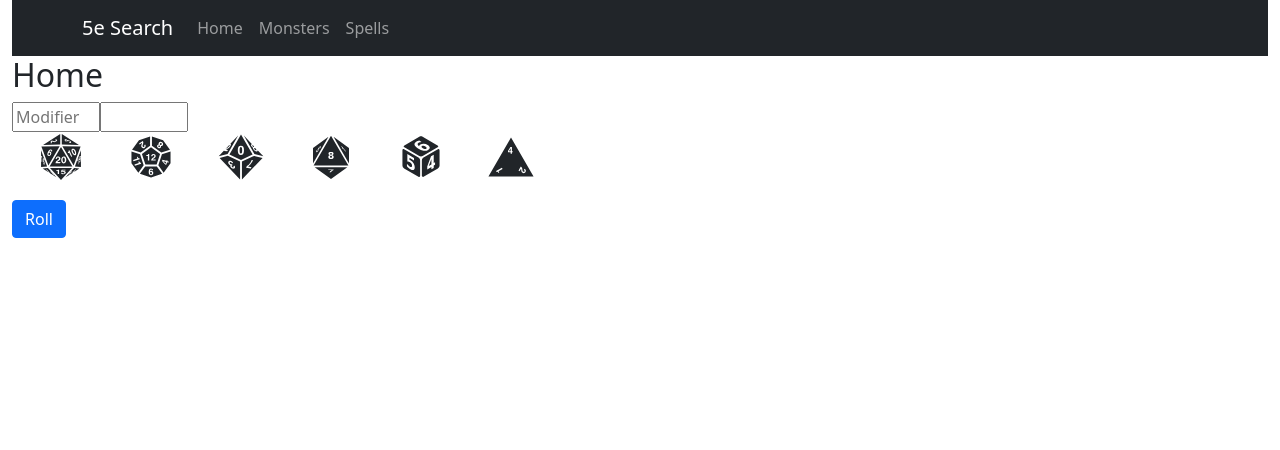
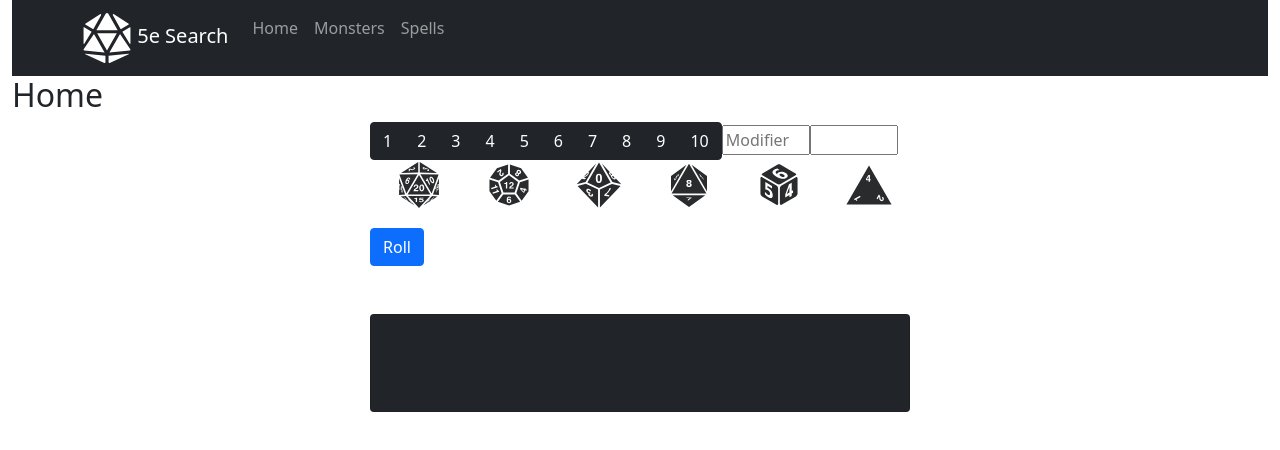
Before and after one commit to aaronprestwich/final-project, a React (Create React App) app: page / in a window 1280 px wide. Shown: the top 450 px of the page. Built offline with nearby package versions, Linux system fonts and the light colour scheme.

Commit message:
third commit - css changes for dice roller

```diff
--- a/src/App.css
+++ b/src/App.css
@@ -5,3 +5,13 @@
 input[type="radio"] {
   display: none;
 }
+
+.tray {
+  display: flex;
+  justify-content: center;
+}
+
+.group1 {
+  cursor: pointer;
+  color: #292b2c;
+}
--- a/src/App.js
+++ b/src/App.js
@@ -6,6 +6,8 @@ import ButtonGroup from "react-bootstrap/ButtonGroup";
 import Container from "react-bootstrap/Container";
 import Nav from'react-bootstrap/Nav';
 import Navbar from "react-bootstrap/Navbar";
+
+import { FaDiceD20 } from 'react-icons/fa'
 
 
 import {
@@ -27,7 +29,7 @@ export default function App() {
         <Navbar expand="lg" variant="dark" bg="dark">
           <Container>
             <Nav className="me-auto">
-              <Navbar.Brand as= {Link}>5e Search</Navbar.Brand>
+              <Navbar.Brand as= {Link}><FaDiceD20 size={50}/> 5e Search</Navbar.Brand>
               <Nav.Link as = {Link} to='/'>Home</Nav.Link>
               <Nav.Link as = {Link} to='/monsters'>Monsters</Nav.Link>
               <Nav.Link as = {Link} to='/spells'>Spells</Nav.Link>
@@ -43,7 +45,7 @@ export default function App() {
                 <h2>Spells</h2>
                 <SpellContainer/>
               </Route>
-              <Route path='/'>
+              <Route path='/' className = "tray">
                 <h2>Home</h2>
                 <Tray/>
               </Route>
--- a/src/Components/DiceRoller/D20.js
+++ b/src/Components/DiceRoller/D20.js
@@ -1,7 +1,5 @@
 import React, { useState,useEffect } from "react";
-import Button from "react-bootstrap/Button";
-import Form from "react-bootstrap/Form"
-import { FaDiceD20 } from 'react-icons/fa'
+import { Container, Card, ButtonGroup, Button, Form } from "react-bootstrap";
 import {GiDiceTwentyFacesTwenty,
         GiD12,
         GiD10,
@@ -13,8 +11,8 @@ import {GiDiceTwentyFacesTwenty,
 
 
 const D20 = () => {
-    const [modifier, setModifier] = useState('');
-    const [diceAmount, setDice] = useState('');
+    const [modifier, setModifier] = useState(0);
+    const [diceAmount, setDice] = useState(1);
     const [roll, setRoll] = useState('');
     const [radio, setRadio] = useState(d20)
     let die = radio;
@@ -46,7 +44,7 @@ const D20 = () => {
                 modifiedRoll = 'Nat 20!';
             }
             else{
-                modifiedRoll = baseRoll + modifier;
+                modifiedRoll = `Rolled 1 D${dice} Modifier: ${modifier} Base Roll: ${baseRoll} Total:${baseRoll + modifier}`;
             }
         }
         else{
@@ -57,7 +55,7 @@ const D20 = () => {
                 console.log(`Amount of dice: ${diceAmount} Total before modifier: ${baseRoll} D${dice} Rolled ${i} dice`);
                 i++
             } while (i < diceAmount);
-            modifiedRoll = baseRoll + modifier;
+            modifiedRoll = `Rolled ${diceAmount} D${dice} Modifier: ${modifier} Base Roll: ${baseRoll} Total:${baseRoll + modifier}`;
         }
         console.log(`${baseRoll} + ${modifier} = ${modifiedRoll}`)
 
@@ -66,7 +64,18 @@ const D20 = () => {
 
     return (
         <div>
+            <ButtonGroup aria-label="Basic example">
+                {[...Array(10)].map((diceButton, i) => {
+                    const numDice = i + 1;
 
+                    return (
+                        <Button variant="dark"
+                        value = {numDice}
+                        onClick = {getDice}>
+                            {numDice}</Button>
+                    );
+                })}
+            </ButtonGroup>
             <input type="number" placeholder="Modifier"
                 min="-5" max="10"
                 onChange = {getModifier}></input>
@@ -77,69 +86,71 @@ const D20 = () => {
                 <div key={`inline-radio`} className="mb-3">
                 <Form.Check
                     inline
+                    name = "group1"
                     type={'radio'}
-                    name = "group1"
                     id = 'D20'
                     isValid = {radio === d20}
                     value = {d20}
-                    label={<GiDiceTwentyFacesTwenty size = {50}/>}
+                    label={<GiDiceTwentyFacesTwenty className = "group1" color = {radio == d20 ? "grey" : "#292b2c"} size = {50}/>}
                     onChange = {(e) => { setRadio(e.target.value)}}
                 />
                 <Form.Check
                     inline
+                    name = "group1"
                     type={'radio'}
-                    name = "group1"
                     id = 'D12'
                     isValid = {radio === d12}
                     value = {d12}
-                    label={<GiD12 size = {50}/>}
+                    label={<GiD12 className = "group1" color = {radio == d12 ? "grey" : "#292b2c"} size = {50}/>}
                     onChange = {(e) => { setRadio(e.target.value)}}
                 />
                 <Form.Check
                     inline
+                    name = "group1"
                     type={'radio'}
-                    name = "group1"
                     id = 'D10'
                     isValid = {radio === d10}
                     value = {d10}
-                    label={<GiD10 size = {50}/>}
+                    label={<GiD10 className = "group1" color = {radio == d10 ? "grey" : "#292b2c"} size = {50}/>}
                     onChange = {(e) => { setRadio(e.target.value)}}
                 />
                 <Form.Check
                     inline
+                    name = "group1"
                     type={'radio'}
-                    name = "group1"
                     id = 'D8'
                     isValid = {radio === d8}
                     value = {d8}
-                    label={<GiDiceEightFacesEight size = {50}/>}
+                    label={<GiDiceEightFacesEight className = "group1" color = {radio == d8 ? "grey" : "#292b2c"} size = {50}/>}
                     onChange = {(e) => { setRadio(e.target.value)}}
                 />
                 <Form.Check
                     inline
+                    name = "group1"
                     type={'radio'}
-                    name = "group1"
                     id = 'D6'
                     isValid = {radio === d6}
                     value = {d6}
-                    label={<GiPerspectiveDiceSix size = {50}/>}
+                    label={<GiPerspectiveDiceSix className = "group1" color = {radio == d6 ? "grey" : "#292b2c"} size = {50}/>}
                     onChange = {(e) => { setRadio(e.target.value)}}
                 />
                 <Form.Check
                     inline
+                    name = "group1"
                     type={'radio'}
-                    name = "group1"
                     id = 'D4'
                     isValid = {radio === d4}
                     value = {d4}
-                    label={<GiD4 size = {50}/>}
+                    label={<GiD4 className = "group1" color = {radio == d4 ? "grey" : "#292b2c"} size = {50}/>}
                     onChange = {(e) => { setRadio(e.target.value)}}
                 />
                 </div>
             </Form>
             <Button onClick={(e) => rollDice(die, e)}>Roll</Button>
+            <Card className="bg-dark text-white text-center p-5 my-5">
 
-            <div>{roll}</div>
+                {roll}
+            </Card>
         </div>
     )
 }
--- a/src/Components/DiceRoller/Tray.js
+++ b/src/Components/DiceRoller/Tray.js
@@ -1,12 +1,13 @@
 import React, { useState, useRef, useEffect } from "react";
+import { Container } from "react-bootstrap";
 import D20 from "./D20"
 
 
 const Tray = () => {
     return (
-        <div>
+        <Container className = "tray">
             <D20/>
-        </div>
+        </Container>
     )
 }
 export default Tray;
```
